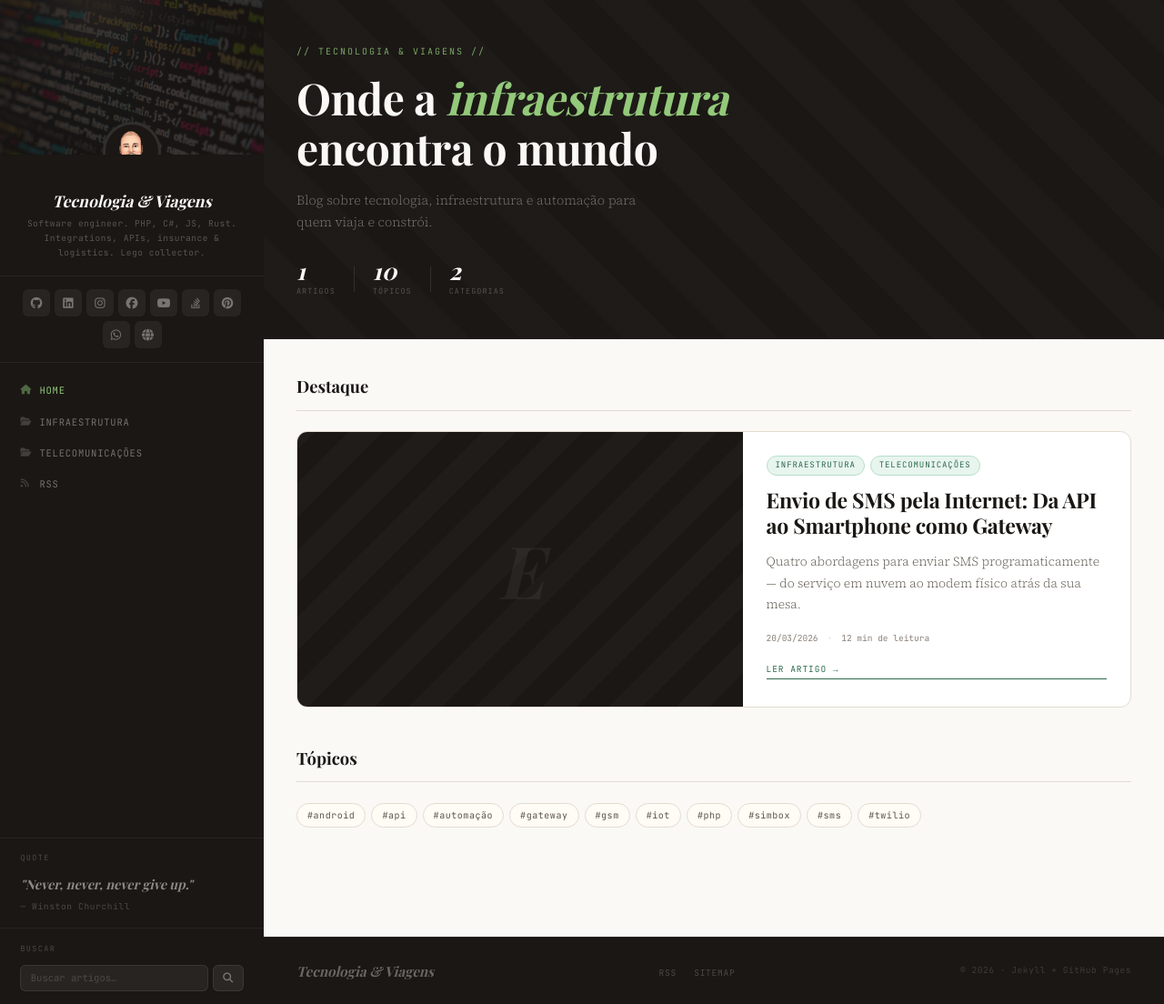
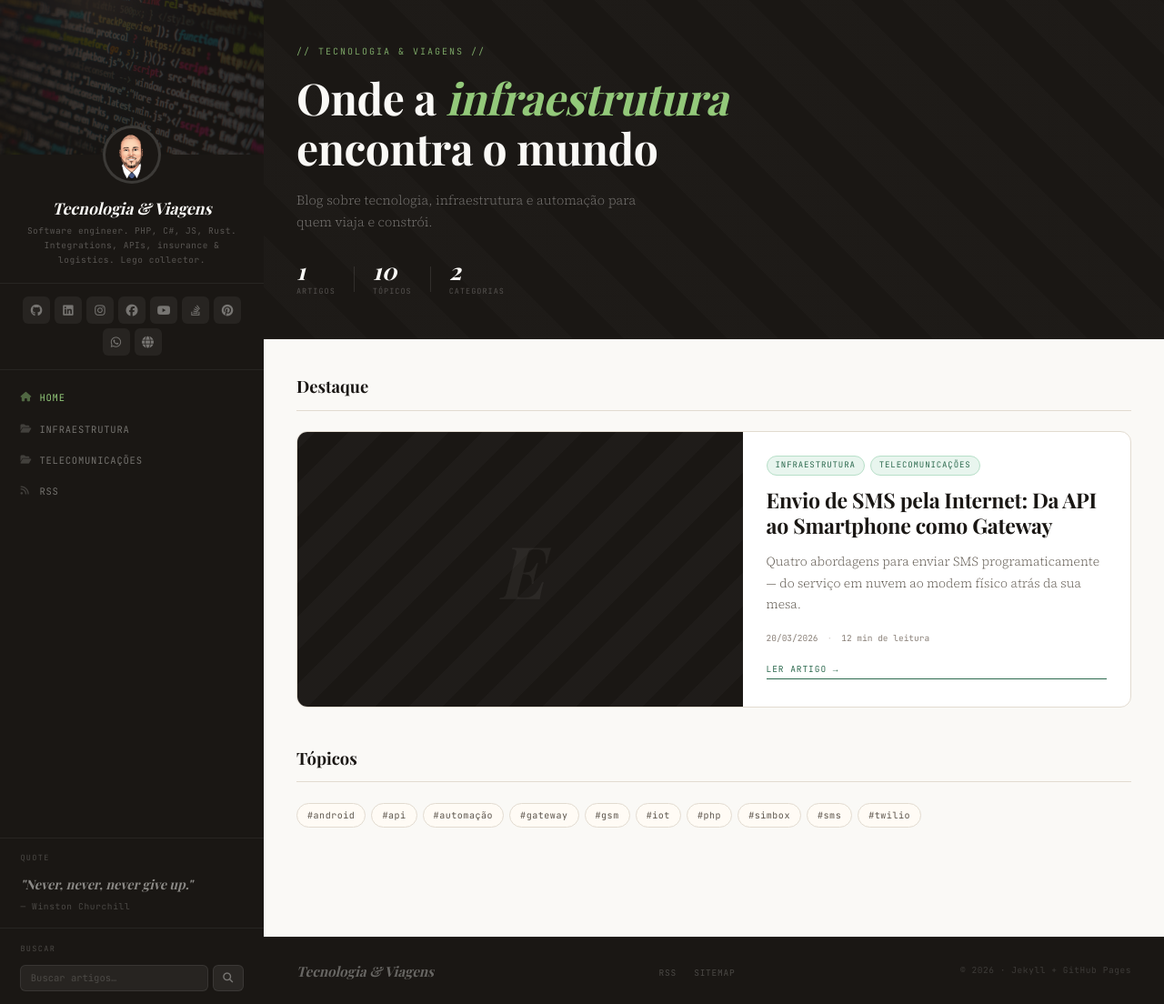
Before and after one commit to guibranco/blog, a Jekyll site: the page built from index.html, in a window 1280 px wide and 1104 px high. Shown: the whole window at 91% size. Built offline with Jekyll 4.4.1, drawn with Linux system fonts in a browser that asks for light colours; some web fonts are replaced; the list of posts is cut into pages by our own code.

Commit message:
Update main.css (#24)

```diff
--- a/assets/css/main.css
+++ b/assets/css/main.css
@@ -64,15 +64,27 @@ a { color: inherit; text-decoration: none; }
 .sidebar-avatar-wrap {
   position: relative;
   height: 170px;
+  flex-shrink: 0;
+  /* overflow must stay visible so the avatar circle can bleed below */
+}
+/* clip only the background layer, not the whole wrap */
+.sidebar-avatar-wrap::before {
+  content: '';
+  position: absolute;
+  inset: 0;
   overflow: hidden;
-  flex-shrink: 0;
+  z-index: 0;
 }
 .sidebar-avatar-bg {
+  position: absolute;
+  inset: 0;
   width: 100%; height: 100%;
   object-fit: cover; opacity: .15; display: block;
+  clip-path: inset(0);
 }
 .sidebar-avatar-bg-fallback {
-  width: 100%; height: 100%;
+  position: absolute;
+  inset: 0;
   background: repeating-linear-gradient(
     -45deg, transparent, transparent 20px,
     rgba(255,255,255,.03) 20px, rgba(255,255,255,.03) 40px
@@ -80,13 +92,14 @@ a { color: inherit; text-decoration: none; }
 }
 .sidebar-avatar {
   position: absolute;
-  bottom: -28px; left: 50%;
+  bottom: -32px; left: 50%;
   transform: translateX(-50%);
   width: 64px; height: 64px;
   border-radius: 50%;
-  border: 3px solid rgba(255,255,255,.1);
+  border: 3px solid rgba(255,255,255,.15);
   overflow: hidden;
   background: var(--ink);
+  z-index: 1;
 }
 .sidebar-avatar img { width: 100%; height: 100%; object-fit: cover; display: block; }
 .sidebar-avatar-placeholder {
@@ -98,7 +111,7 @@ a { color: inherit; text-decoration: none; }
 }
 
 .sidebar-identity {
-  padding: 2.5rem 1.4rem 1.1rem;
+  padding: 3rem 1.4rem 1.1rem;
   text-align: center;
   border-bottom: 1px solid rgba(255,255,255,.06);
 }
```
